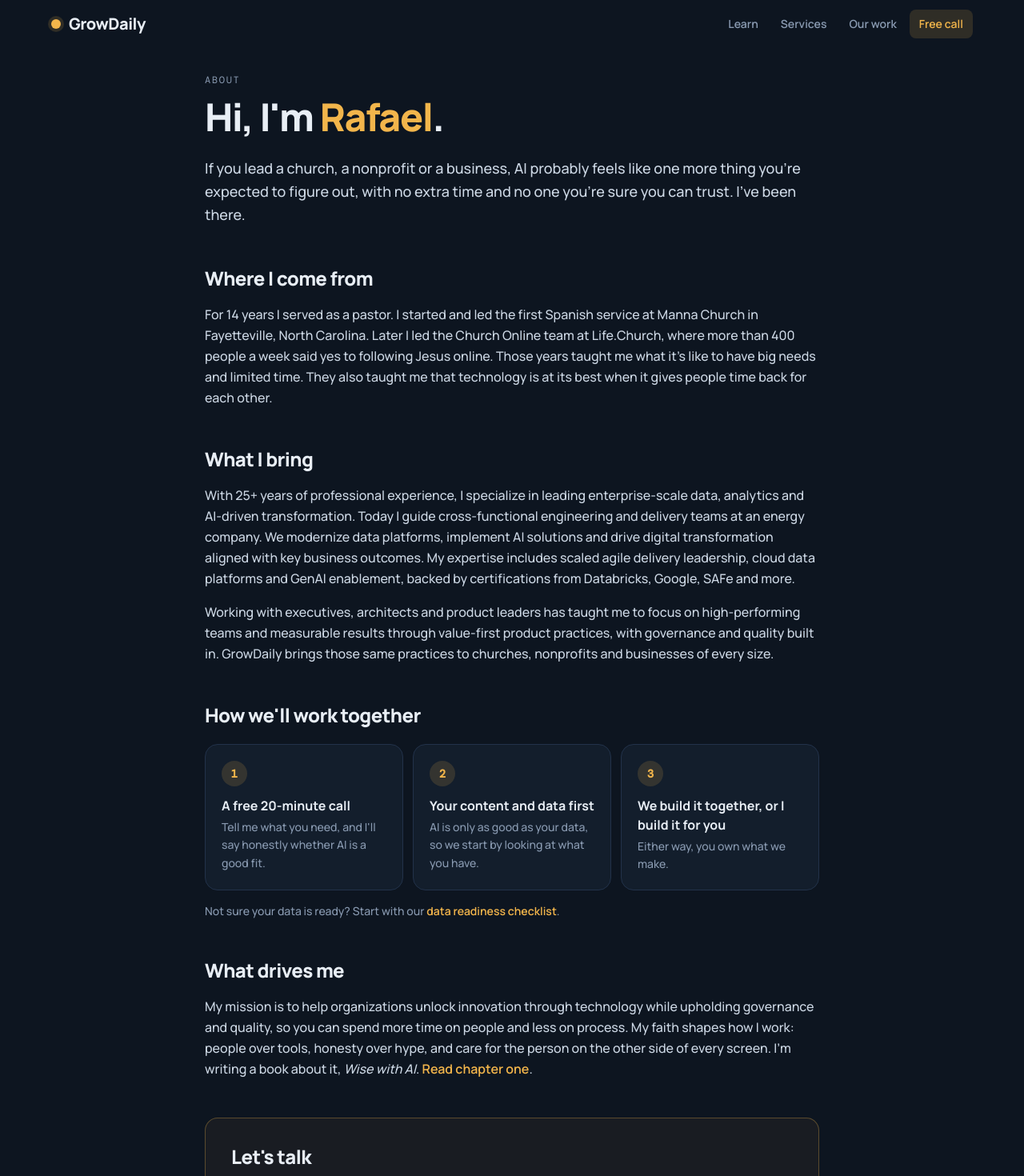
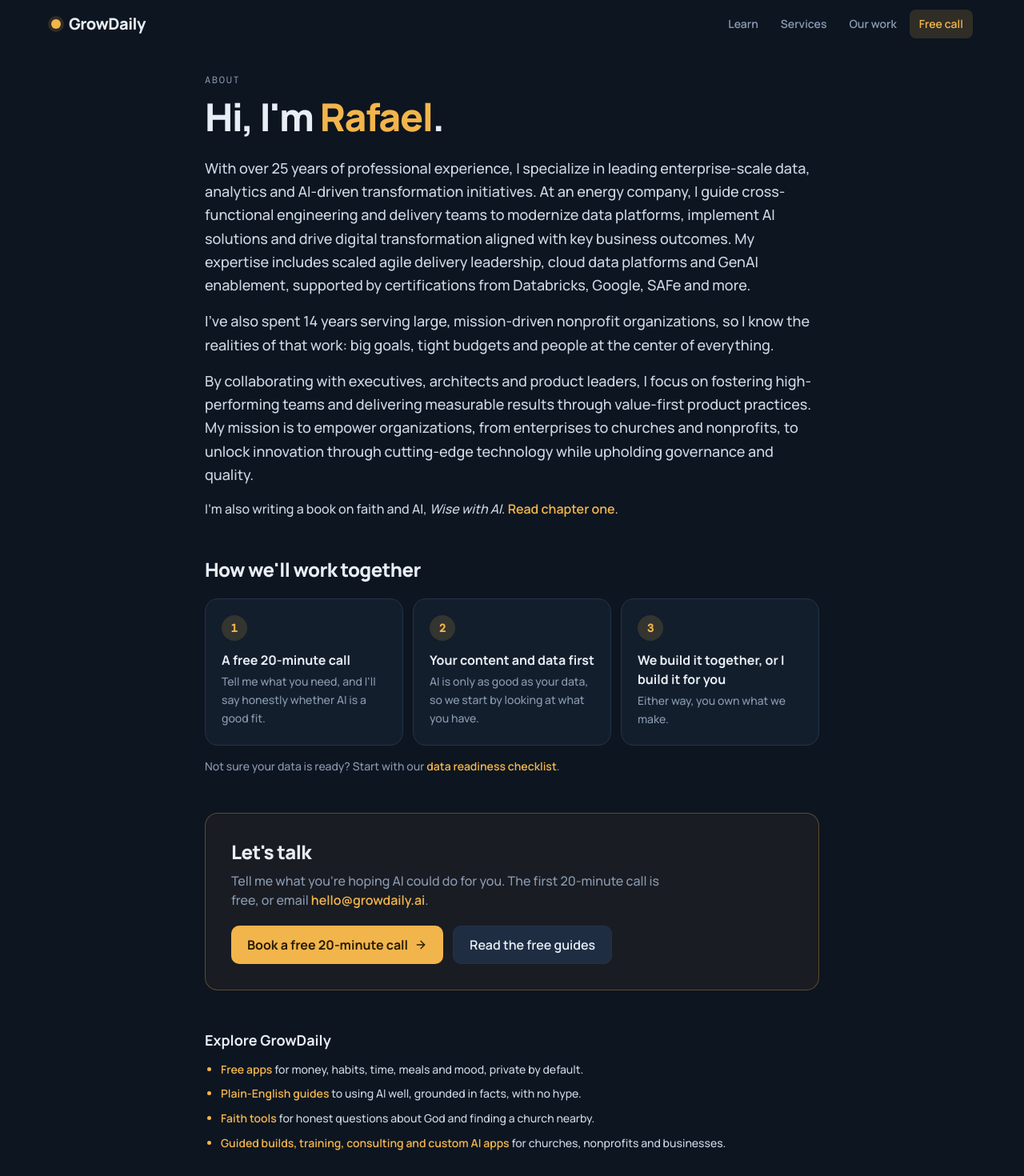
Before and after one commit to rafajos1/growdaily, a Next.js app: page /about in a window 1280 px wide. Shown: the top 1470 px of the page at 80% size. Built offline with nearby package versions, Linux system fonts and the light colour scheme.

Commit message:
About page: LinkedIn-based summary with a brief mission-driven nonprofit nod
Co-Authored-By: Claude Opus 5.5 <noreply@anthropic.com>
Claude-Session: https://claude.ai/code/session_011GKMQGyGzUPyQ7mFkgqTSY

```diff
--- a/app/about/page.tsx
+++ b/app/about/page.tsx
@@ -7,7 +7,7 @@ import { BuildFooter, BuildHeader, btnPrimary, btnSecondary, eyebrow } from "../
 import { JsonLd } from "../components/JsonLd";
 
 const DESCRIPTION =
-  "GrowDaily is run by Rafael, a former pastor of 14 years (Manna Church, Life.Church) with 25+ years of experience leading enterprise data, analytics and AI transformation, and a passion for technology that helps people and serves faith communities.";
+  "GrowDaily is run by Rafael, who has 25+ years of experience leading enterprise data, analytics and AI transformation, and 14 years of serving large, mission-driven nonprofit organizations.";
 
 export const metadata: Metadata = pageMetadata({
   title: "About GrowDaily · Rafael, AI & Data Transformation Leader",
@@ -43,32 +43,24 @@ export default function AboutPage() {
         <h1 className="mt-3 text-4xl font-extrabold leading-[1.08] tracking-[-0.03em] [text-wrap:balance] sm:text-5xl">
           Hi, I&apos;m <span className="text-amber">Rafael</span>.
         </h1>
-        <p className="mt-6 text-lg leading-relaxed text-soft">
-          If you lead a church, a nonprofit or a business, AI probably feels like one more thing you&apos;re expected to figure out, with no extra time and no one you&apos;re sure you can trust. I&apos;ve been there.
-        </p>
-
-        <section className="mt-12" aria-labelledby="from-heading">
-          <h2 id="from-heading" className="text-2xl font-extrabold tracking-tight">
-            Where I come from
-          </h2>
-          <p className="mt-4 leading-relaxed text-soft">
-            For 14 years I served as a pastor. I started and led the first Spanish service at Manna Church in Fayetteville, North Carolina. Later I led the Church Online team at Life.Church, where more than 400 people a week said yes to following Jesus online. Those years taught me what it&apos;s like to have big needs and limited time. They also taught me that technology is at its best when it gives people time back for each other.
+        <div className="mt-6 space-y-4 text-lg leading-relaxed text-soft">
+          <p>
+            With over 25 years of professional experience, I specialize in leading enterprise-scale data, analytics and AI-driven transformation initiatives. At an energy company, I guide cross-functional engineering and delivery teams to modernize data platforms, implement AI solutions and drive digital transformation aligned with key business outcomes. My expertise includes scaled agile delivery leadership, cloud data platforms and GenAI enablement, supported by certifications from Databricks, Google, SAFe and more.
           </p>
-        </section>
-
-        <section className="mt-12" aria-labelledby="bring-heading">
-          <h2 id="bring-heading" className="text-2xl font-extrabold tracking-tight">
-            What I bring
-          </h2>
-          <div className="mt-4 space-y-4 leading-relaxed text-soft">
-            <p>
-              With 25+ years of professional experience, I specialize in leading enterprise-scale data, analytics and AI-driven transformation. Today I guide cross-functional engineering and delivery teams at an energy company. We modernize data platforms, implement AI solutions and drive digital transformation aligned with key business outcomes. My expertise includes scaled agile delivery leadership, cloud data platforms and GenAI enablement, backed by certifications from Databricks, Google, SAFe and more.
-            </p>
-            <p>
-              Working with executives, architects and product leaders has taught me to focus on high-performing teams and measurable results through value-first product practices, with governance and quality built in. GrowDaily brings those same practices to churches, nonprofits and businesses of every size.
-            </p>
-          </div>
-        </section>
+          <p>
+            I&apos;ve also spent 14 years serving large, mission-driven nonprofit organizations, so I know the realities of that work: big goals, tight budgets and people at the center of everything.
+          </p>
+          <p>
+            By collaborating with executives, architects and product leaders, I focus on fostering high-performing teams and delivering measurable results through value-first product practices. My mission is to empower organizations, from enterprises to churches and nonprofits, to unlock innovation through cutting-edge technology while upholding governance and quality.
+          </p>
+          <p className="text-base">
+            I&apos;m also writing a book on faith and AI, <em>Wise with AI</em>.{" "}
+            <Link href="/learn/what-the-bible-teaches-about-technology-and-ai" className={link}>
+              Read chapter one
+            </Link>
+            .
+          </p>
+        </div>
 
         <section className="mt-12" aria-labelledby="how-heading">
           <h2 id="how-heading" className="text-2xl font-extrabold tracking-tight">
@@ -87,19 +79,6 @@ export default function AboutPage() {
             Not sure your data is ready? Start with our{" "}
             <Link href="/learn/is-your-data-ready-for-ai" className={link}>
               data readiness checklist
-            </Link>
-            .
-          </p>
-        </section>
-
-        <section className="mt-12" aria-labelledby="drives-heading">
-          <h2 id="drives-heading" className="text-2xl font-extrabold tracking-tight">
-            What drives me
-          </h2>
-          <p className="mt-4 leading-relaxed text-soft">
-            My mission is to help organizations unlock innovation through technology while upholding governance and quality, so you can spend more time on people and less on process. My faith shapes how I work: people over tools, honesty over hype, and care for the person on the other side of every screen. I&apos;m writing a book about it, <em>Wise with AI</em>.{" "}
-            <Link href="/learn/what-the-bible-teaches-about-technology-and-ai" className={link}>
-              Read chapter one
             </Link>
             .
           </p>
```
